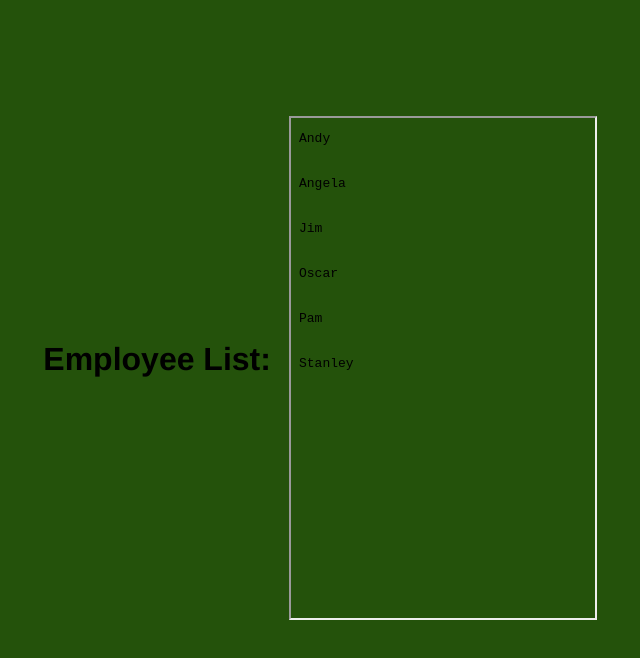
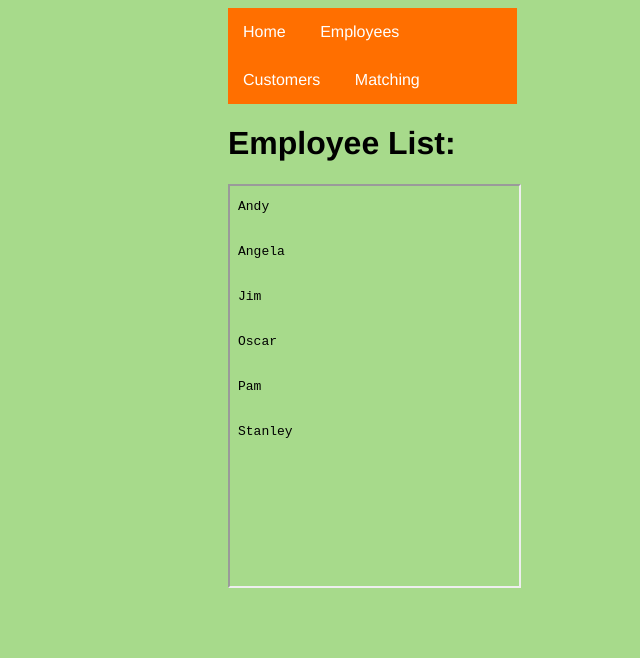
Before and after one commit to anshulmago1/email-sentiment-analysis, a plain HTML site: page employeePage.html in a window 1280 px wide. Shown: the whole page, without its empty margins (322-962 px from the left). Drawn offline with Linux system fonts and the light colour scheme.

Commit message:
with navigation bar

```diff
--- a/customerPage.css
+++ b/customerPage.css
@@ -1,21 +1,37 @@
+.h1
+{
+    text-align: center;
+}
+
+
 body
 {
-    margin: 60;
-    padding: 100;
-    margin-top: 50px;
-    box-sizing: border-box;
-    font-family: Helvetica, Arial, sans-serif; white-space: pre-wrap;
+    margin-left: 550px;
+    font-family: Helvetica, Arial, sans-serif;
     animation: bgcolor infinite 20s;
-    display: flex;
-    justify-content: center;
-    align-items: center;
-    min-height: 80vh;
     background:rgb(255, 147, 183);
-
 }
 
-h1
-{
-    margin-top: 0px;
+.navbar ul{
+    width: 40%;
+    list-style: none;
+    background:rgb(255, 111, 0);
+    padding: 0px;
+    margin: 0px;
+}
 
+
+
+.navbar a{
+    color: white;
+    text-decoration: none;
+    padding: 15px;
+    display: block;
+    text-align: center;
 }
+.navbar a:hover{
+    background-color: blue
+}
+.navbar li{
+    display:inline-block;
+}
--- a/employeePage.css
+++ b/employeePage.css
@@ -1,21 +1,35 @@
+.h1
+{
+    text-align: center;
+}
+
 body
 {
-    margin: 60;
-    padding: 100;
-    margin-top: 50px;
-    box-sizing: border-box;
-    font-family: Helvetica, Arial, sans-serif; white-space: pre-wrap;
+    margin-left: 550px;
+    font-family: Helvetica, Arial, sans-serif;
     animation: bgcolor infinite 20s;
-    display: flex;
-    justify-content: center;
-    align-items: center;
-    min-height: 80vh;
-    background:rgb(36, 82, 11, 1);
+    background:rgb(167, 218, 139);
 
 }
 
-h1
-{
-    margin-top: 0px;
 
+.navbar ul{
+    width: 40%;
+    list-style: none;
+    background:rgb(255, 111, 0);
+    padding: 0px;
+    margin: 0px;
 }
+.navbar a{
+    color: white;
+    text-decoration: none;
+    padding: 15px;
+    display: block;
+    text-align: center;
+}
+.navbar a:hover{
+    background-color: blue
+}
+.navbar li{
+    display:inline-block;
+}
--- a/employeePage.html
+++ b/employeePage.html
@@ -3,8 +3,6 @@
 
 <head>
     <meta charset="UTF-8">
-    <meta name="viewport" content=""width-device-width,
-    initial-scale="1.0">
     <title>employeePage </title>
     <link href="employeePage.css" rel="stylesheet" type="text/css">
 
@@ -12,11 +10,20 @@
 
 <!--need to download Live Server extension -->
 
-<h1>Employee List:  </h1>
 <body>
+    <nav class="navbar">
+        <ul>
+            <li><a href="">Home</a></li>
+            <li><a href="employeePage.html">Employees</a></li>
+            <li><a href="customerPage.html">Customers</a></li>
+            <li><a href="">Matching</a></li>
+        </ul>
+    </nav>
 
-        <p><iframe src="employees.txt" frameborder="10px" height="500"
-            width="100%"></iframe></p>
+    <h1>Employee List:  </h1>
+
+    <p><iframe src="employees.txt" frameborder="10px" height="400"
+         width="40%"></iframe></p>
 
 
 </body>
```
Also changed, not shown: customerPage.html (+17 -6 lines).
